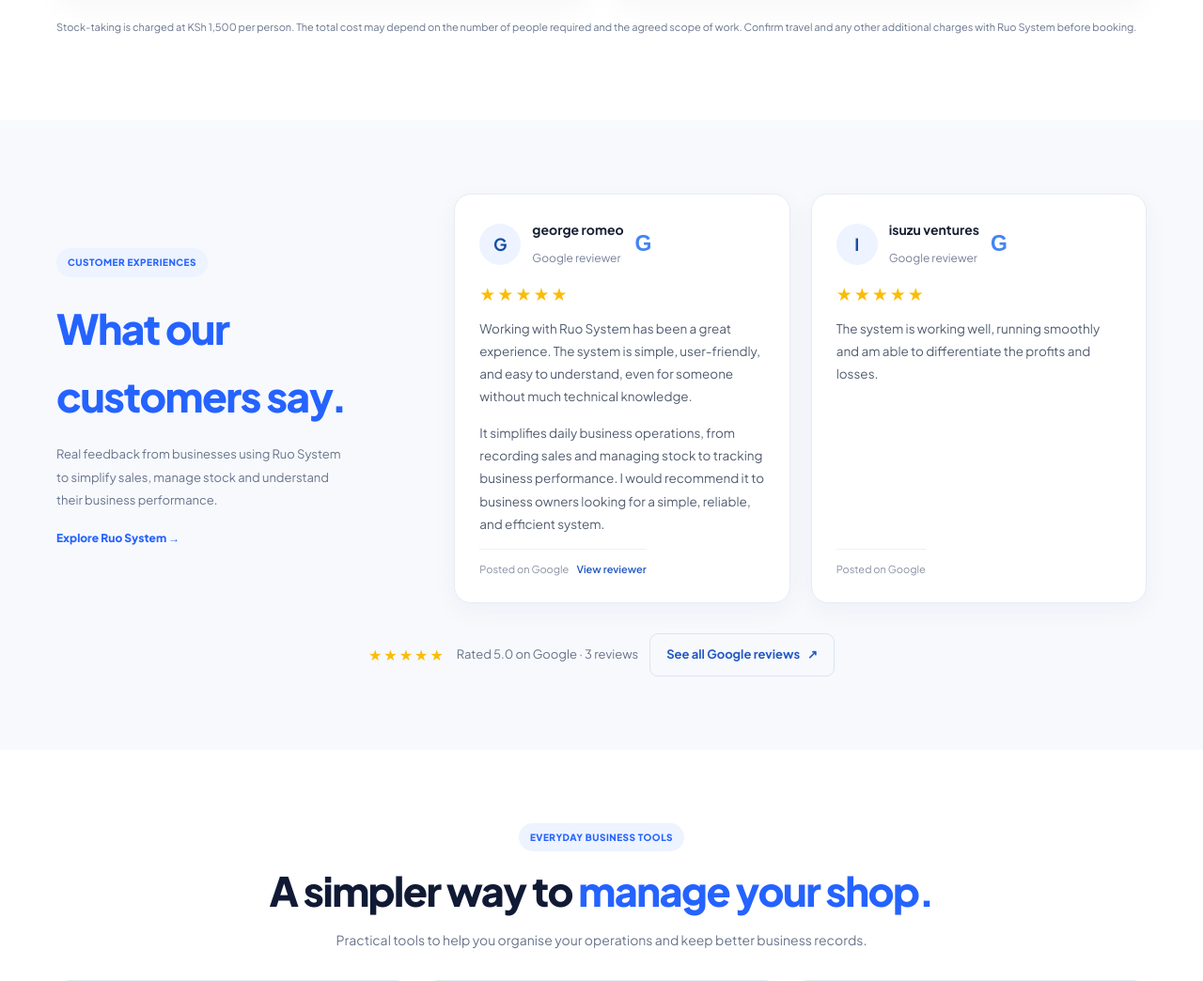
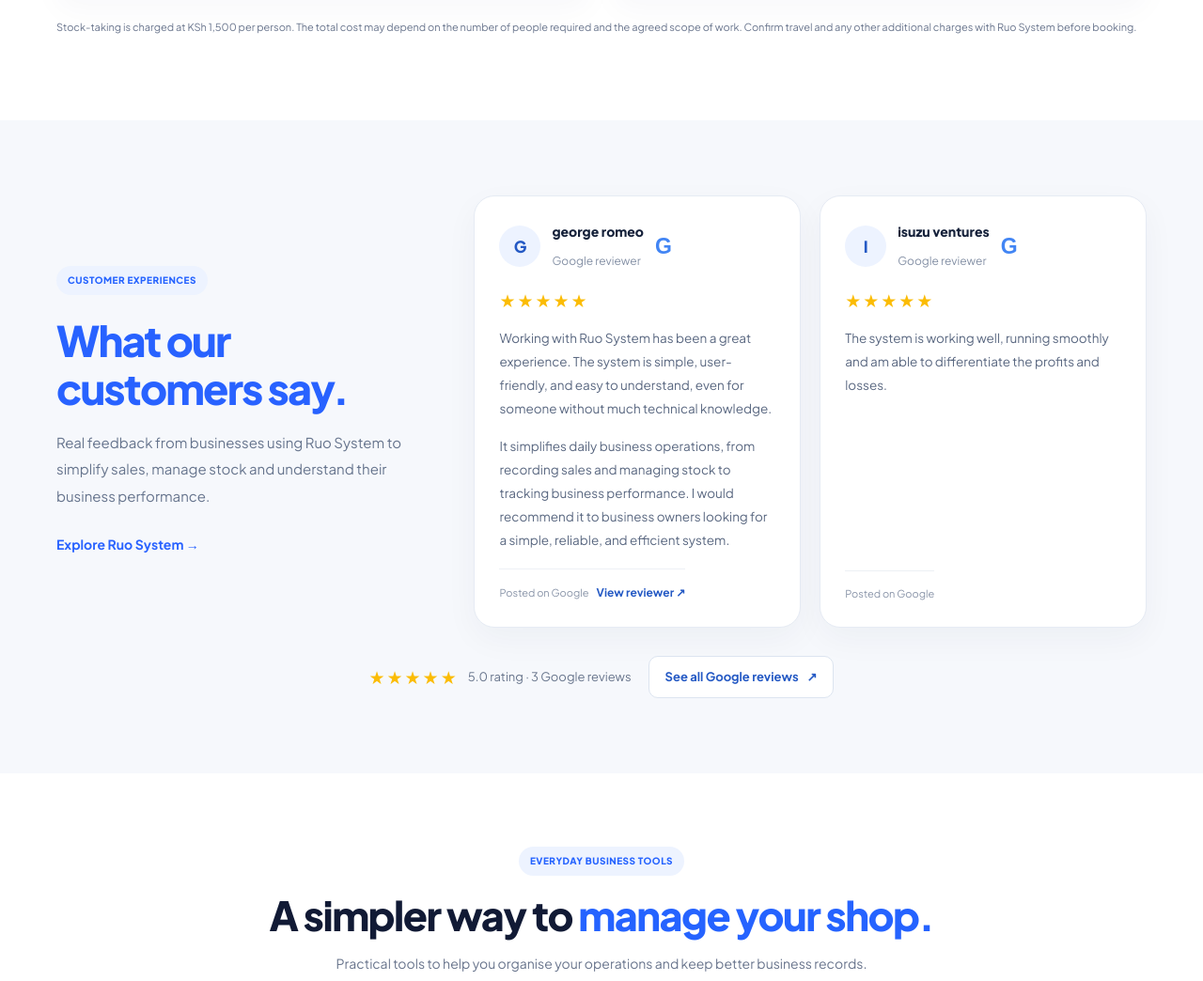
Before and after one commit to ruo-edwin/ruosystem-website, a FastAPI app: page / in a window 1280 px wide. Shown: the part 4489-5533 px from the top of the page at 94% size. Run offline with FastAPI, Linux system fonts and the light colour scheme.

Commit message:
updated reviews

```diff
--- a/templates/home.html
+++ b/templates/home.html
@@ -1038,45 +1038,104 @@
     }
 }
 
-/* Google customer reviews */
+/* ==========================================
+   TESTIMONIALS SECTION
+========================================== */
+
+.home-testimonials {
+    padding: 80px 0;
+    background: #f6f8fc;
+    overflow: hidden;
+}
+
+.home-testimonials-grid {
+    display: grid;
+    grid-template-columns: minmax(0, 0.9fr) minmax(0, 1.6fr);
+    align-items: center;
+    gap: 42px;
+}
+
+.home-testimonials-intro {
+    min-width: 0;
+}
+
+.home-testimonials-intro h2 {
+    margin: 22px 0 18px;
+    color: #2862ff;
+    font-size: clamp(34px, 3.5vw, 54px);
+    font-weight: 800;
+    line-height: 1.15;
+    letter-spacing: -1.8px;
+}
+
+.home-testimonials-intro > p {
+    max-width: 420px;
+    margin: 0 0 24px;
+    color: #66748d;
+    font-size: 15px;
+    line-height: 1.9;
+}
+
+.home-testimonials-intro .home-link {
+    display: inline-flex;
+    align-items: center;
+    gap: 8px;
+    color: #2862ff;
+    font-size: 14px;
+    font-weight: 700;
+    text-decoration: none;
+}
+
+/* Review cards: side by side on desktop */
+
 .home-google-reviews {
     display: grid;
     grid-template-columns: repeat(2, minmax(0, 1fr));
-    gap: 22px;
     align-items: stretch;
+    gap: 20px;
     min-width: 0;
 }
 
 .home-google-review {
     display: flex;
     flex-direction: column;
-    gap: 14px;
+    min-width: 0;
     height: 100%;
     padding: 26px;
-    background: #ffffff;
-    border: 1px solid #e7ebf2;
-    border-radius: 18px;
-    box-shadow: 0 8px 28px rgba(20, 38, 75, 0.045);
-}
+    gap: 17px;
+    background: #fff;
+    border: 1px solid #e6ebf4;
+    border-radius: 22px;
+    box-shadow: 0 12px 35px rgba(24, 42, 80, 0.045);
+    transition: transform 0.2s ease, box-shadow 0.2s ease;
+}
+
+.home-google-review:hover {
+    transform: translateY(-3px);
+    box-shadow: 0 18px 40px rgba(24, 42, 80, 0.08);
+}
+
+/* Reviewer heading */
 
 .home-google-review-top {
     display: flex;
     align-items: center;
     gap: 12px;
+    min-width: 0;
 }
 
 .home-google-avatar {
-    width: 44px;
-    height: 44px;
-    flex: 0 0 44px;
     display: flex;
     align-items: center;
     justify-content: center;
+    flex: 0 0 44px;
+    width: 44px;
+    height: 44px;
     border-radius: 50%;
     background: #edf3ff;
-    color: #174ea6;
-    font-size: 18px;
-    font-weight: 700;
+    color: #2459c4;
+    font-size: 17px;
+    font-weight: 800;
 }
 
 .home-google-reviewer {
@@ -1085,39 +1144,54 @@
 }
 
 .home-google-reviewer h3 {
-    margin: 0 0 4px;
-    color: #172033;
+    margin: 0 0 5px;
+    color: #15213a;
     font-size: 14px;
-    font-weight: 700;
+    font-weight: 800;
     overflow-wrap: anywhere;
 }
 
 .home-google-reviewer span {
-    color: #778197;
+    color: #8490a5;
     font-size: 12px;
 }
 
-.home-google-g {
+.home-google-mark {
+    flex: 0 0 auto;
     font-family: Arial, sans-serif;
     font-size: 23px;
     font-weight: 700;
     color: #4285f4;
 }
 
+/* Stars */
+
 .home-google-stars {
+    display: inline-block;
     color: #fbbc04;
     font-size: 19px;
+    line-height: 1.3;
     letter-spacing: 2px;
-    line-height: 1.2;
     white-space: nowrap;
+}
+
+/* Review content */
+
+.home-google-review-content {
+    display: flex;
+    flex-direction: column;
+    gap: 15px;
 }
 
 .home-google-review .home-testimonial-text {
     margin: 0;
-    color: #515c70;
+    color: #596780;
     font-size: 13.5px;
-    line-height: 1.8;
-}
+    line-height: 1.85;
+    overflow-wrap: anywhere;
+}
+
+/* Footer stays at the bottom of each card */
 
 .home-google-review-footer {
     display: flex;
@@ -1126,15 +1200,16 @@
     flex-wrap: wrap;
     gap: 8px;
     margin-top: auto;
-    padding-top: 12px;
+    padding-top: 15px;
     border-top: 1px solid #edf0f5;
-    color: #8790a2;
+    color: #8994a8;
     font-size: 11px;
 }
 
 .home-google-review-footer a {
     color: #2459c4;
-    font-weight: 600;
+    font-size: 12px;
+    font-weight: 700;
     text-decoration: none;
 }
 
@@ -1142,32 +1217,41 @@
     text-decoration: underline;
 }
 
+/* Overall rating and Google reviews link */
+
 .home-google-reviews-cta {
     display: flex;
+    align-items: center;
     justify-content: center;
+    flex-wrap: wrap;
+    gap: 18px;
+    margin-top: 30px;
+    text-align: center;
+}
+
+.home-google-rating {
+    display: flex;
     align-items: center;
+    justify-content: center;
     flex-wrap: wrap;
-    gap: 12px;
-    margin-top: 32px;
-    text-align: center;
-}
-
-.home-google-reviews-cta .home-google-stars {
-    font-size: 16px;
+    gap: 10px;
 }
 
 .home-google-rating-text {
-    color: #687387;
+    color: #68758c;
     font-size: 13px;
 }
 
 .home-google-all-link {
     display: inline-flex;
     align-items: center;
-    gap: 8px;
+    justify-content: center;
+    gap: 9px;
+    min-height: 43px;
     padding: 11px 17px;
     border: 1px solid #dce4f0;
-    border-radius: 9px;
+    border-radius: 10px;
+    background: #fff;
     color: #2459c4;
     font-size: 13px;
     font-weight: 700;
@@ -1719,44 +1925,45 @@
                                 <span>Google reviewer</span>
                             </div>
 
-            <span class="home-google-g"
+                            <span class="home-google-mark"
                                 aria-label="Google">G</span>
                         </div>
 
                         <div class="home-google-stars"
-               aria-label="5 out of 5 stars">
-            ★★★★★
-          </div>
-
+                            aria-label="5 out of 5 stars">★★★★★</div>
+
+                        <div class="home-google-review-content">
                             <p class="home-testimonial-text">
                                 Working with Ruo System has been a great
-            experience. The system is simple, user-friendly,
-            and easy to understand, even for someone without
-            much technical knowledge.
+                                experience. The system is simple,
+                                user-friendly, and easy to understand,
+                                even for someone without much technical
+                                knowledge.
                             </p>
 
                             <p class="home-testimonial-text">
-            It simplifies daily business operations, from
-            recording sales and managing stock to tracking
-            business performance. I would recommend it to
-            business owners looking for a simple, reliable,
-            and efficient system.
-          </p>
+                                It simplifies daily business operations,
+                                from recording sales and managing stock
+                                to tracking business performance. I would
+                                recommend it to business owners looking
+                                for a simple, reliable, and efficient system.
+                            </p>
+                        </div>
 
                         <div class="home-google-review-footer">
                             <span>Posted on Google</span>
-            <a
-              href="https://www.google.com/maps/contrib/118038269800700744833/reviews?hl=en-GB"
+
+                            <a href="https://www.google.com/maps/contrib/118038269800700744833/reviews?hl=en-GB"
                             target="_blank"
-              rel="noopener noreferrer"
-            >
-              View reviewer
+                            rel="noopener noreferrer">
+                                View reviewer ↗
                             </a>
                         </div>
                     </article>
 
-        <!-- Google review: isuzu ventures -->
+                    <!-- ISUZU VENTURES -->
                     <article class="home-testimonial-card home-google-review">
+
                         <div class="home-google-review-top">
                             <div class="home-google-avatar">I</div>
 
@@ -1765,20 +1972,20 @@
                                 <span>Google reviewer</span>
                             </div>
 
-            <span class="home-google-g"
+                            <span class="home-google-mark"
                                 aria-label="Google">G</span>
                         </div>
 
                         <div class="home-google-stars"
-               aria-label="5 out of 5 stars">
-            ★★★★★
-          </div>
-
+                            aria-label="5 out of 5 stars">★★★★★</div>
+
+                        <div class="home-google-review-content">
                             <p class="home-testimonial-text">
-            The system is working well, running smoothly
-            and am able to differentiate the profits
-            and losses.
-          </p>
+                                The system is working well, running
+                                smoothly and am able to differentiate
+                                the profits and losses.
+                            </p>
+                        </div>
 
                         <div class="home-google-review-footer">
                             <span>Posted on Google</span>
@@ -1788,24 +1995,24 @@
                 </div>
             </div>
 
+            <!-- GOOGLE RATING AND LINK -->
             <div class="home-google-reviews-cta">
-      <span class="home-google-stars"
-            aria-label="5 out of 5 stars">★★★★★</span>
+
+                <div class="home-google-rating">
+                    <span class="home-google-stars">★★★★★</span>
                     <span class="home-google-rating-text">
-        Rated 5.0 on Google · 3 reviews
+                        5.0 rating · 3 Google reviews
                     </span>
-
-      <a
-        href="https://www.google.com/search?q=Ruo+System"
+                </div>
+
+                <a href="https://www.google.com/search?q=Ruo+System"
                 target="_blank"
                 rel="noopener noreferrer"
-        class="home-google-all-link"
-      >
-        See all Google reviews
-        <span aria-hidden="true">↗</span>
+                class="home-google-all-link">
+                    See all Google reviews <span>↗</span>
                 </a>
-    </div>
-
+
+            </div>
         </div>
     </section>
 
```
Also changed, not shown: other parts of templates/home.html (+143 -21 lines). Lines whose indentation alone changed are shown as unchanged.
